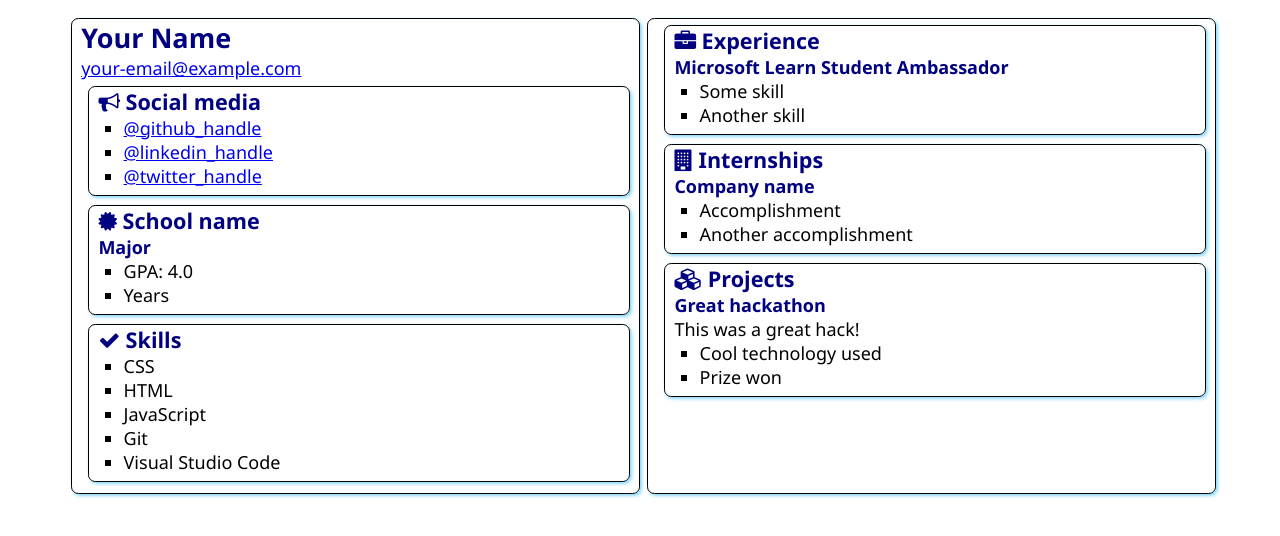
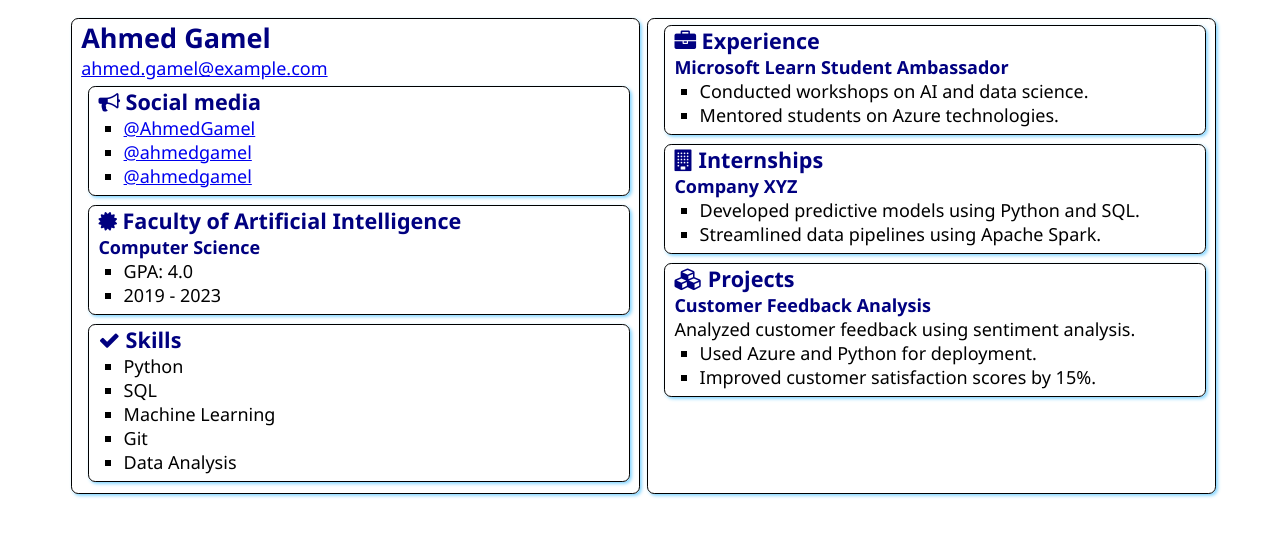
Before and after one commit to A7md-Waly/SATechnicalOnboarding, a plain HTML site: page src/index.html in a window 1280 px wide. Drawn offline with Linux system fonts and the light colour scheme.

Commit message:
Added My Name

```diff
--- a/src/index.html
+++ b/src/index.html
@@ -1,5 +1,6 @@
 <!DOCTYPE html>
 <html lang="en">
+
 <head>
     <meta charset="UTF-8">
     <meta http-equiv="X-UA-Compatible" content="IE=edge">
@@ -9,11 +10,12 @@
     <link rel="stylesheet" href="style.css">
     <link rel="stylesheet" href="https://cdnjs.cloudflare.com/ajax/libs/font-awesome/4.7.0/css/font-awesome.min.css">
 </head>
+
 <body>
     <main>
         <article class="box">
-            <h1>Your Name</h1>
-            <div><a href="mailto:your.email@example.com">your-email@example.com</a></div>
+            <h1>Ahmed Gamel</h1>
+            <div><a href="mailto:ahmed.gamel@example.com">ahmed.gamel@example.com</a></div>
 
             <section class="box">
                 <h2>
@@ -21,9 +23,9 @@
                     Social media
                 </h2>
                 <ul>
-                    <li><a href="https://github.com/<handle>">@github_handle</a></li>
-                    <li><a href="https://linkedin.com/in/<handle>">@linkedin_handle</a></li>
-                    <li><a href="https://twitter.com/<handle>">@twitter_handle</a></li>
+                    <li><a href="https://github.com/AhmedGamel">@AhmedGamel</a></li>
+                    <li><a href="https://linkedin.com/in/ahmedgamel">@ahmedgamel</a></li>
+                    <li><a href="https://twitter.com/ahmedgamel">@ahmedgamel</a></li>
                 </ul>
             </section>
 
@@ -31,12 +33,12 @@
                 <div class="education">
                     <h2>
                         <i class="fa fa-certificate" aria-hidden="true"></i>
-                        School name
+                        Faculty of Artificial Intelligence
                     </h2>
-                    <h3>Major</h3>
+                    <h3>Computer Science</h3>
                     <ul>
                         <li>GPA: 4.0</li>
-                        <li>Years</li>
+                        <li>2019 - 2023</li>
                     </ul>
                 </div>
             </section>
@@ -47,11 +49,11 @@
                     Skills
                 </h2>
                 <ul>
-                    <li>CSS</li>
-                    <li>HTML</li>
-                    <li>JavaScript</li>
+                    <li>Python</li>
+                    <li>SQL</li>
+                    <li>Machine Learning</li>
                     <li>Git</li>
-                    <li>Visual Studio Code</li>
+                    <li>Data Analysis</li>
                 </ul>
             </section>
         </article>
@@ -63,8 +65,8 @@
                 </h2>
                 <h3>Microsoft Learn Student Ambassador</h3>
                 <ul>
-                    <li>Some skill</li>
-                    <li>Another skill</li>
+                    <li>Conducted workshops on AI and data science.</li>
+                    <li>Mentored students on Azure technologies.</li>
                 </ul>
             </section>
             <section class="box">
@@ -73,10 +75,10 @@
                     Internships
                 </h2>
 
-                <h3>Company name</h3>
+                <h3>Company XYZ</h3>
                 <ul>
-                    <li>Accomplishment</li>
-                    <li>Another accomplishment</li>
+                    <li>Developed predictive models using Python and SQL.</li>
+                    <li>Streamlined data pipelines using Apache Spark.</li>
                 </ul>
             </section>
             <section class="box">
@@ -85,15 +87,16 @@
                     Projects
                 </h2>
 
-                <h3>Great hackathon</h3>
-                <div>This was a great hack!</div>
+                <h3>Customer Feedback Analysis</h3>
+                <div>Analyzed customer feedback using sentiment analysis.</div>
                 <ul>
-                    <li>Cool technology used</li>
-                    <li>Prize won</li>
+                    <li>Used Azure and Python for deployment.</li>
+                    <li>Improved customer satisfaction scores by 15%.</li>
                 </ul>
             </section>
         </article>
 
     </main>
 </body>
+
 </html>
```
